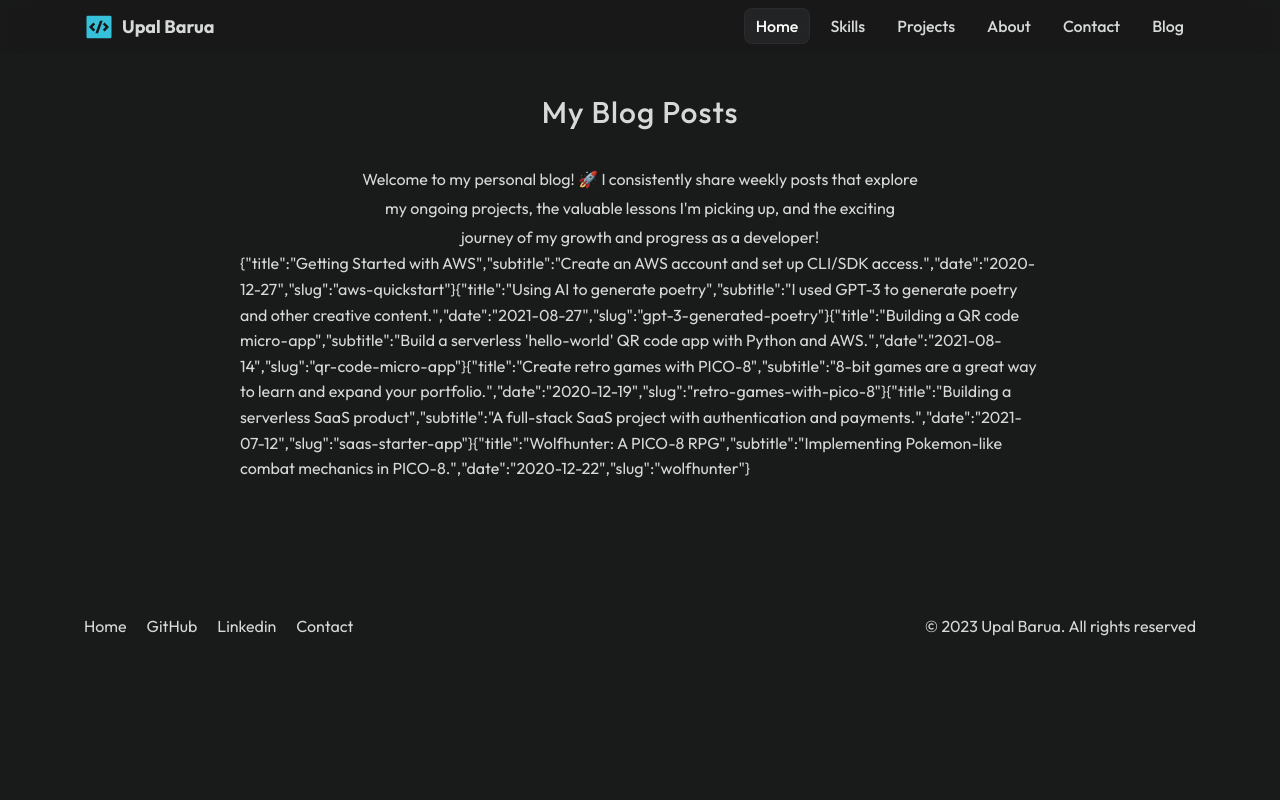
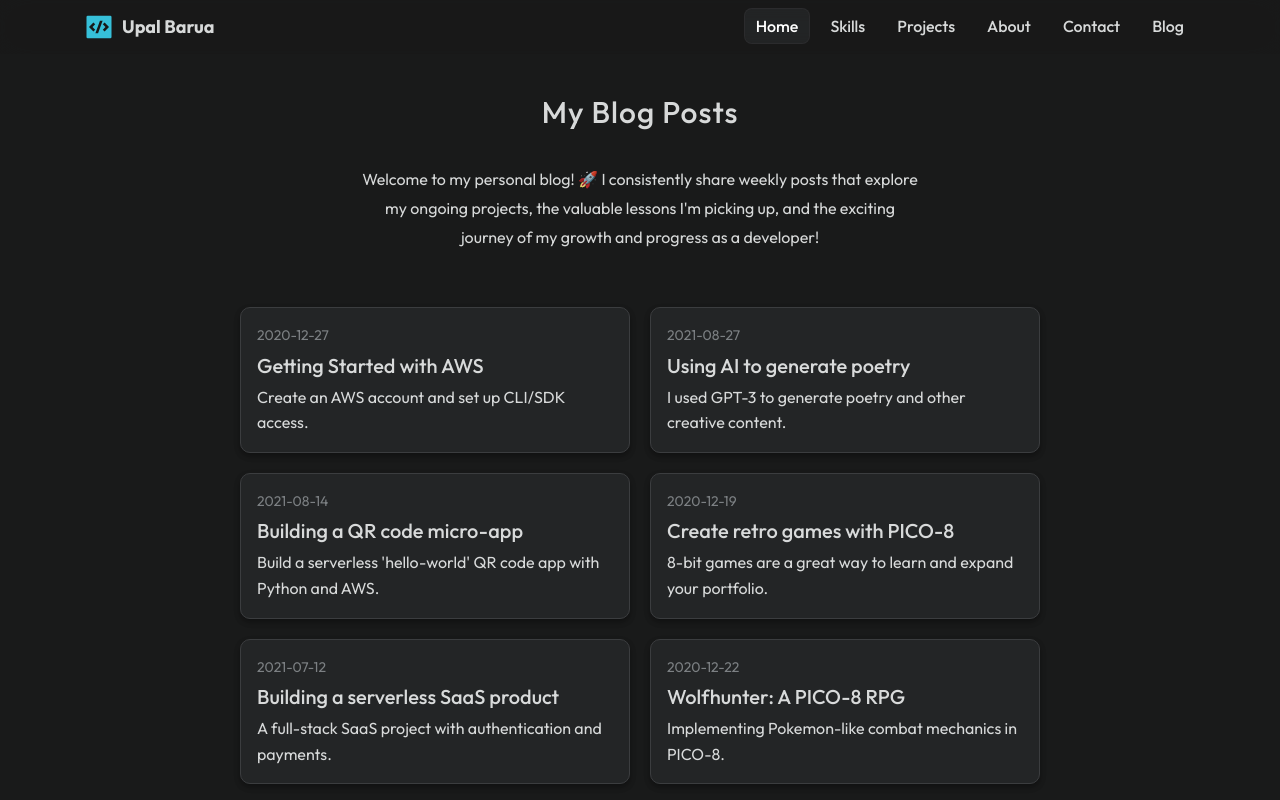
Before and after one commit to UpalBarua/my-portfolio, a Next.js app: page /blog in a window 1280 px wide. Shown: the top 800 px of the page. Built offline with nearby package versions, Linux system fonts and the light colour scheme; what react-photo-view would draw is missing.

Commit message:
added PostCard

```diff
--- a/src/components/MyBlog/MyBlog.module.scss
+++ b/src/components/MyBlog/MyBlog.module.scss
@@ -15,4 +15,17 @@
     max-width: min(35rem, 90%);
     margin-inline: auto;
   }
+
+  .Posts {
+    display: grid;
+    grid-template-columns: 1fr;
+    gap: var(--spacing-4);
+    padding-block: var(--spacing-12);
+
+    @include mq('md') {
+      padding-block: var(--spacing-14);
+      grid-template-columns: repeat(2, 1fr);
+      gap: var(--spacing-5);
+    }
+  }
 }
--- a/src/components/MyBlog/MyBlog.tsx
+++ b/src/components/MyBlog/MyBlog.tsx
@@ -3,6 +3,7 @@ import { motion } from 'framer-motion';
 import styles from './MyBlog.module.scss';
 import getPostMetadata from '@/lib/getPostMetadta';
 import type { PostMetadata } from '@/types/types';
+import PostsCard from '../PostsCard/PostsCard';
 
 type MyBlogProps = {
   postMetadata: PostMetadata[];
@@ -22,7 +23,11 @@ const MyBlog = ({ postMetadata }: MyBlogProps) => {
         explore my ongoing projects, the valuable lessons I'm picking up, and
         the exciting journey of my growth and progress as a developer!
       </p>
-      <div>{postMetadata?.map((post) => JSON.stringify(post))}</div>
+      <div className={styles.Posts}>
+        {postMetadata?.map((post) => (
+          <PostsCard key={post.slug} {...post} />
+        ))}
+      </div>
     </motion.section>
   );
 };
--- /dev/null
+++ b/src/components/PostsCard/PostsCard.module.scss
@@ -0,0 +1,22 @@
+@use '../../styles/mixins' as *;
+
+.PostCard {
+  display: block;
+  border-radius: 10px;
+  background-color: hsl(var(--color-primary-900), 0.4);
+  padding: var(--spacing-4);
+  border: 1px solid hsl(var(--color-primary-800));
+  box-shadow: var(--shadow-sm);
+  display: grid;
+  gap: var(--spacing-2);
+
+  .Date {
+    font-size: var(--text-sm);
+    color: hsl(var(--color-primary-400));
+  }
+
+  .Title {
+    font-size: var(--text-xl);
+    font-weight: var(--fw-medium);
+  }
+}
--- /dev/null
+++ b/src/components/PostsCard/PostsCard.tsx
@@ -0,0 +1,15 @@
+import styles from './PostsCard.module.scss';
+import type { PostMetadata } from '@/types/types';
+import Link from 'next/link';
+
+const PostsCard = ({ title, date, subtitle, slug }: PostMetadata) => {
+  return (
+    <Link className={styles.PostCard} href={`/blog/${slug}`}>
+      <p className={styles.Date}>{date}</p>
+      <h3 className={styles.Title}>{title}</h3>
+      <p className={styles.Subtitle}>{subtitle}</p>
+    </Link>
+  );
+};
+
+export default PostsCard;
```
